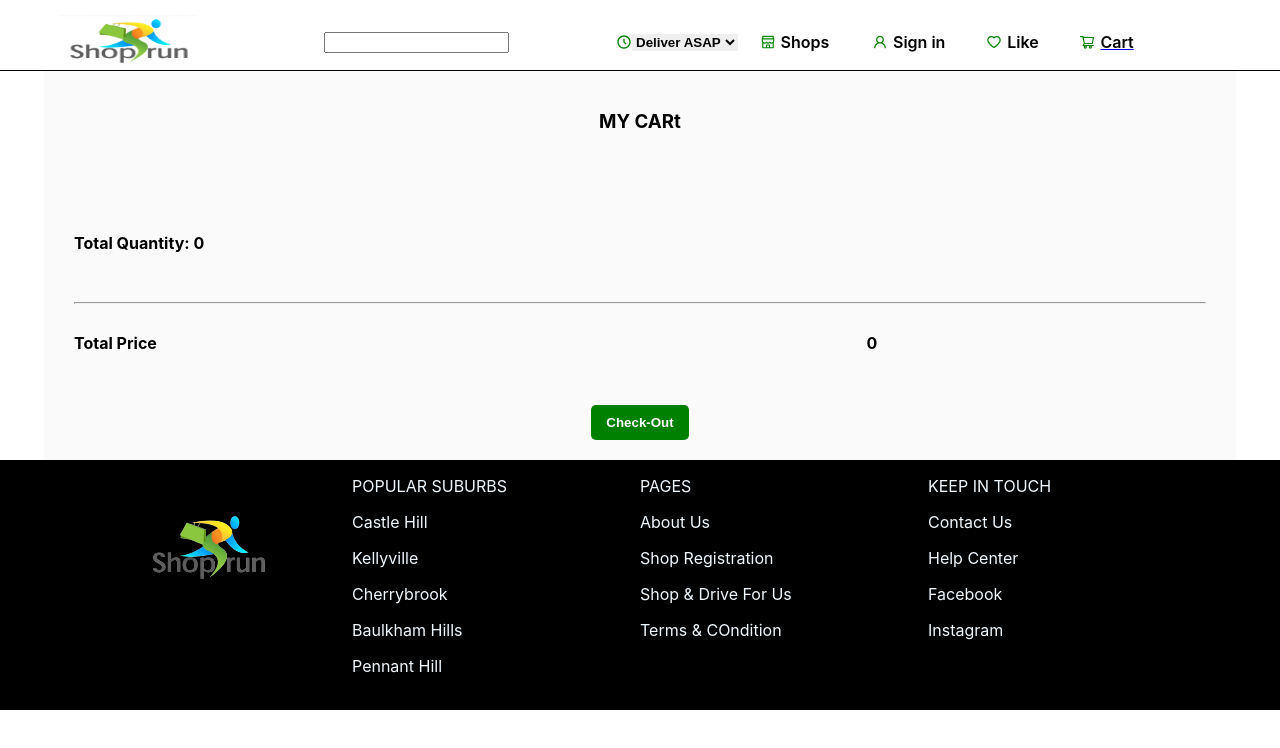
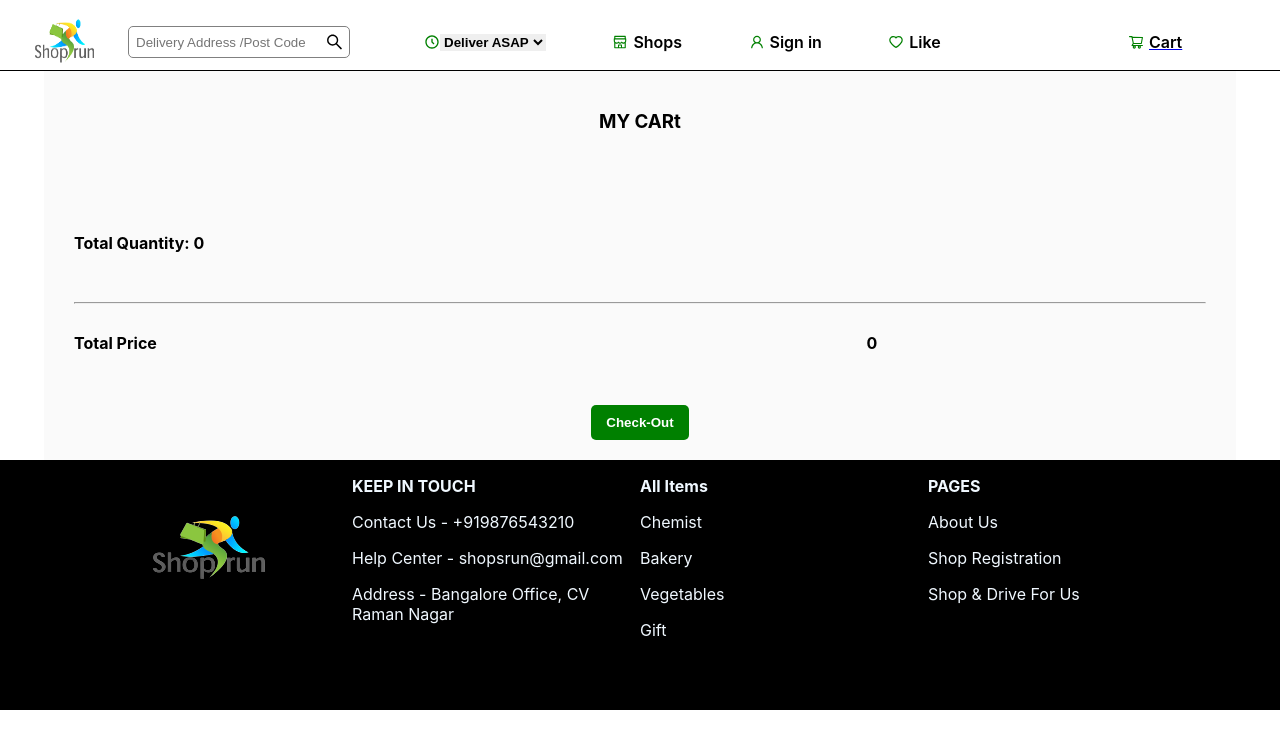
Before and after one commit to Kamesh255/shops, a React (Create React App) app: page /cart in a window 1280 px wide. Shown: the top 748 px of the page. Built offline with nearby package versions, Linux system fonts and the light colour scheme.

Commit message:
update UI

```diff
--- a/src/component/Footr.jsx
+++ b/src/component/Footr.jsx
@@ -8,31 +8,26 @@ const Footr = () => {
             <div>
                 <img style={{marginTop:'50px'}} src="shops_icon-removebg-preview.png" alt="" />
             </div>
-            <div className='text' >
-                <p>POPULAR SUBURBS</p>
-                    <p>Castle Hill</p>
-                    <p>Kellyville</p>
-                    <p>Cherrybrook</p>
-                    <p>Baulkham Hills</p>
-                    <p>Pennant Hill</p>
+            <div className='text'>
+            <p style={{fontWeight:'bold'}}>KEEP IN TOUCH</p>
+                    <p> Contact Us - +919876543210 </p>
+                    <p>Help Center - shopsrun@gmail.com  </p>
+                    <p> Address - Bangalore Office, CV Raman Nagar</p>
+            </div>
+            <div className='text2' >
+                <p style={{fontWeight:'bold'}}>All Items</p>
+                    <p>Chemist</p>
+                    <p>Bakery</p>
+                    <p>Vegetables </p>
+                    <p>Gift</p>
 
             </div>
             <div className='text2'>
-            <p>PAGES</p>
+            <p style={{fontWeight:'bold'}}>PAGES</p>
 
                     <p> About Us </p>
                     <p>Shop Registration  </p>
                     <p>Shop & Drive For Us</p>
-                    <p>Terms & COndition </p>
-
-            </div>
-            <div className='text2'>
-            <p>KEEP IN TOUCH</p>
-                    <p> Contact Us </p>
-                    <p>Help Center    </p>
-                    <p> Facebook</p>
-                    <p>Instagram </p>
-
             </div>
         </div>
     </div>
--- a/src/component/Navbar.jsx
+++ b/src/component/Navbar.jsx
@@ -1,6 +1,6 @@
 import React from 'react'
 import './style/Navbar.css'
-import { AiOutlineUser,AiOutlineHeart,AiOutlineShoppingCart,AiOutlineShop } from "react-icons/ai";
+import { AiOutlineUser,AiOutlineHeart,AiOutlineShoppingCart,AiOutlineShop,AiOutlineSearch } from "react-icons/ai";
 import { BiTimeFive} from "react-icons/bi";
 import { Link } from 'react-router-dom';
 
@@ -11,12 +11,15 @@ const Navbar = () => {
         <div className='icon_div'>
             <div style={{width:'90%',height:'90%'}} >
             <Link to="/">
-                <img style={{width:'60%',height:'50px'}} src="shops_icon.png" alt="" />
+                <img style={{width:'60%',height:'50px'}} src="shops_icon-removebg-preview.png" alt="" />
             </Link>
             </div>
         </div>
         <div className='input_div'>
-            <input type="Delivery Address /Post Code" />
+        <div style={{display:'flex',alignItems:'center', border:'1px solid gray',width:'210px',padding:'5px',alignContent:'space-between',borderRadius:'5px'}}>
+            <input type="text" placeholder='Delivery Address /Post Code' style={{border:'none'}}/>
+            <AiOutlineSearch style={{fontSize:'20px',marginLeft:"10px"}}/>
+        </div>
         </div>
         <div className='ui_div'>
             <ul>
@@ -29,12 +32,13 @@ const Navbar = () => {
                 </select>
                 </li>
                 <li><AiOutlineShop/><p>Shops</p></li>
+                <li><AiOutlineUser/><p>Sign in</p></li>
+                <li><AiOutlineHeart/><p>Like</p></li>
             </ul>
         </div>
         <div>
             <ul className='cart_ui'>
-                <li><AiOutlineUser/><p>Sign in</p></li>
-                <li><AiOutlineHeart/><p>Like</p></li>
+
                 <Link to='/cart'><li> <AiOutlineShoppingCart/><p>Cart</p></li></Link>
             </ul>
         </div>
--- a/src/component/style/Navbar.css
+++ b/src/component/style/Navbar.css
@@ -1,6 +1,6 @@
 .nav_container{
     display: grid;
-    grid-template-columns: 20% 25% 20% 35%;
+    grid-template-columns: 10% 20% 55% 15%;
     align-items: center;
     height: 70px;
     border-bottom: 1px solid;
@@ -36,10 +36,10 @@ li>p{
     border: none;
     font-weight: bold;
 }
-@media (max-width:600px){
+@media (max-width:890px){
     .nav_container{
         display: grid;
-        grid-template-columns: 25% 35% 40%;
+        grid-template-columns: 25% 50% 10%;
     }
     .ui_div{
         display: none;
```
